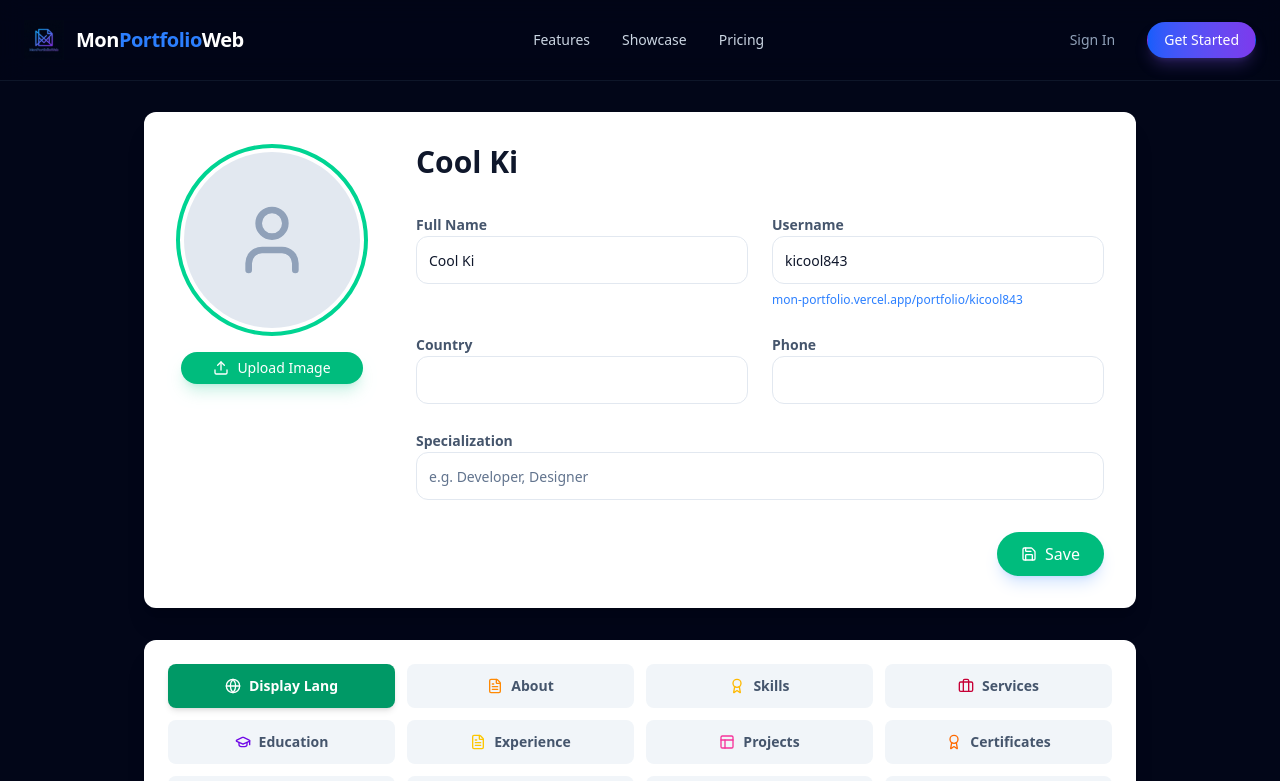
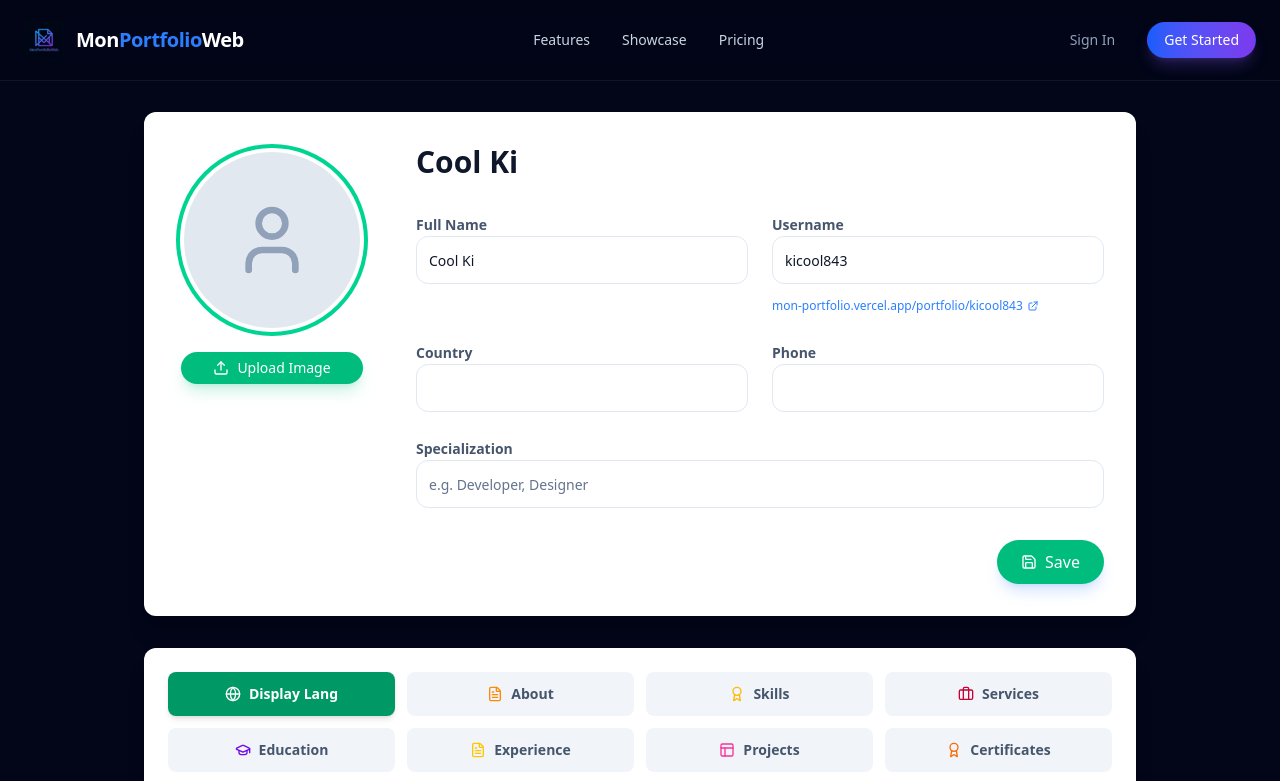
Before and after one commit to Riad12333/MonPortfolioWeb, a Next.js app: page /profile in a window 1280 px wide. Shown: the top 781 px of the page. Built offline with nearby package versions, Linux system fonts and the light colour scheme; no server answers.

Commit message:
Make portfolio URL clickable with external link icon

```diff
--- a/app/profile/page.tsx
+++ b/app/profile/page.tsx
@@ -328,7 +328,17 @@ export default function ProfilePage() {
                                     <div className="space-y-2">
                                         <Label htmlFor="username" className="text-slate-600 font-semibold">Username</Label>
                                         <Input id="username" value={profile.username} onChange={handleProfileChange} className="bg-white border-slate-200 text-slate-900 focus:ring-emerald-500" />
-                                        <p className="text-blue-500 text-xs hover:underline cursor-pointer">mon-portfolio.vercel.app/portfolio/{profile.username.toLowerCase()}</p>
+                                        <a
+                                            href={`/portfolio/${profile.username.toLowerCase()}`}
+                                            target="_blank"
+                                            rel="noopener noreferrer"
+                                            className="text-blue-500 text-xs hover:underline cursor-pointer inline-flex items-center gap-1"
+                                        >
+                                            mon-portfolio.vercel.app/portfolio/{profile.username.toLowerCase()}
+                                            <svg className="w-3 h-3" fill="none" stroke="currentColor" viewBox="0 0 24 24">
+                                                <path strokeLinecap="round" strokeLinejoin="round" strokeWidth={2} d="M10 6H6a2 2 0 00-2 2v10a2 2 0 002 2h10a2 2 0 002-2v-4M14 4h6m0 0v6m0-6L10 14" />
+                                            </svg>
+                                        </a>
                                     </div>
                                     <div className="space-y-2">
                                         <Label htmlFor="country" className="text-slate-600 font-semibold">Country</Label>
```
